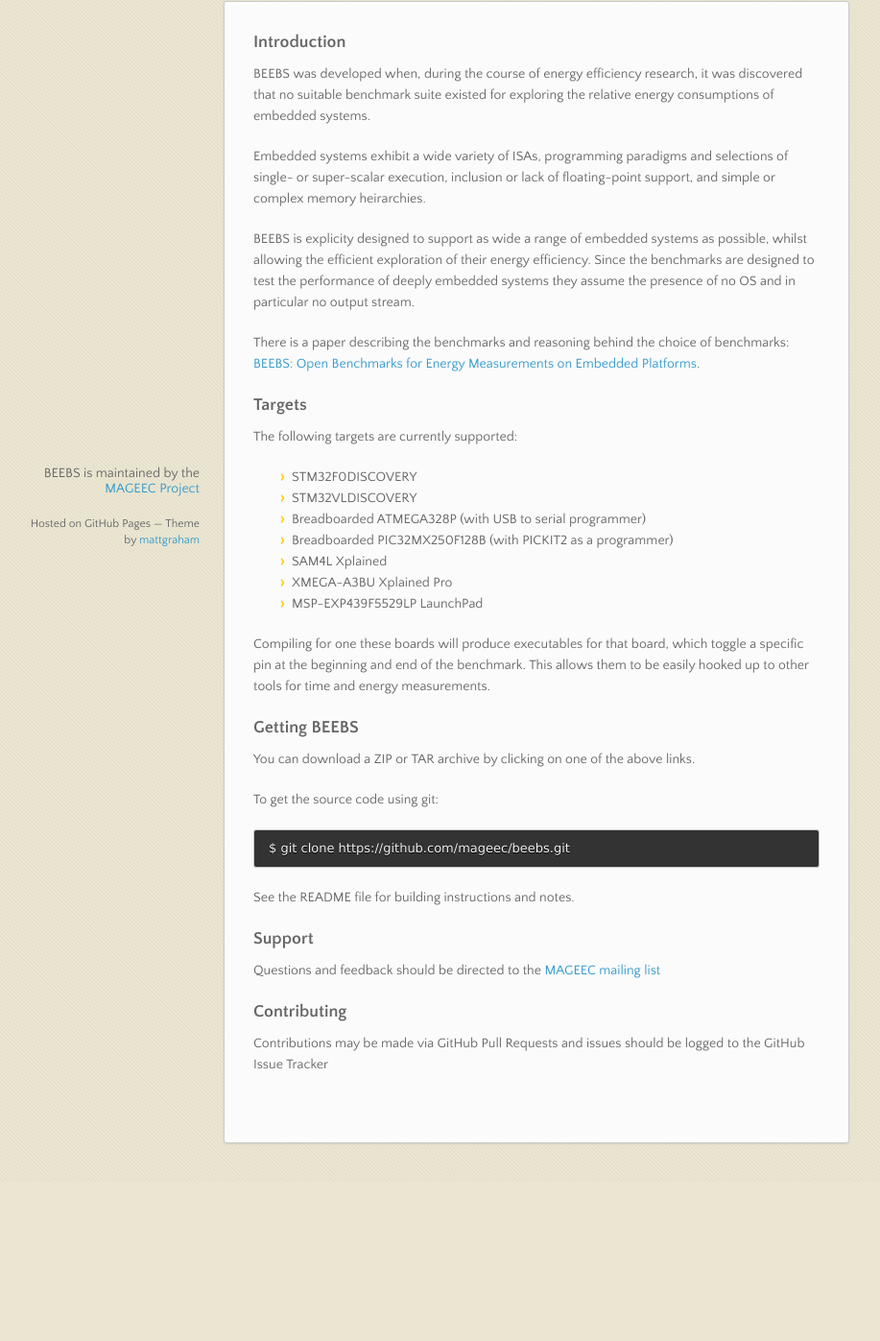
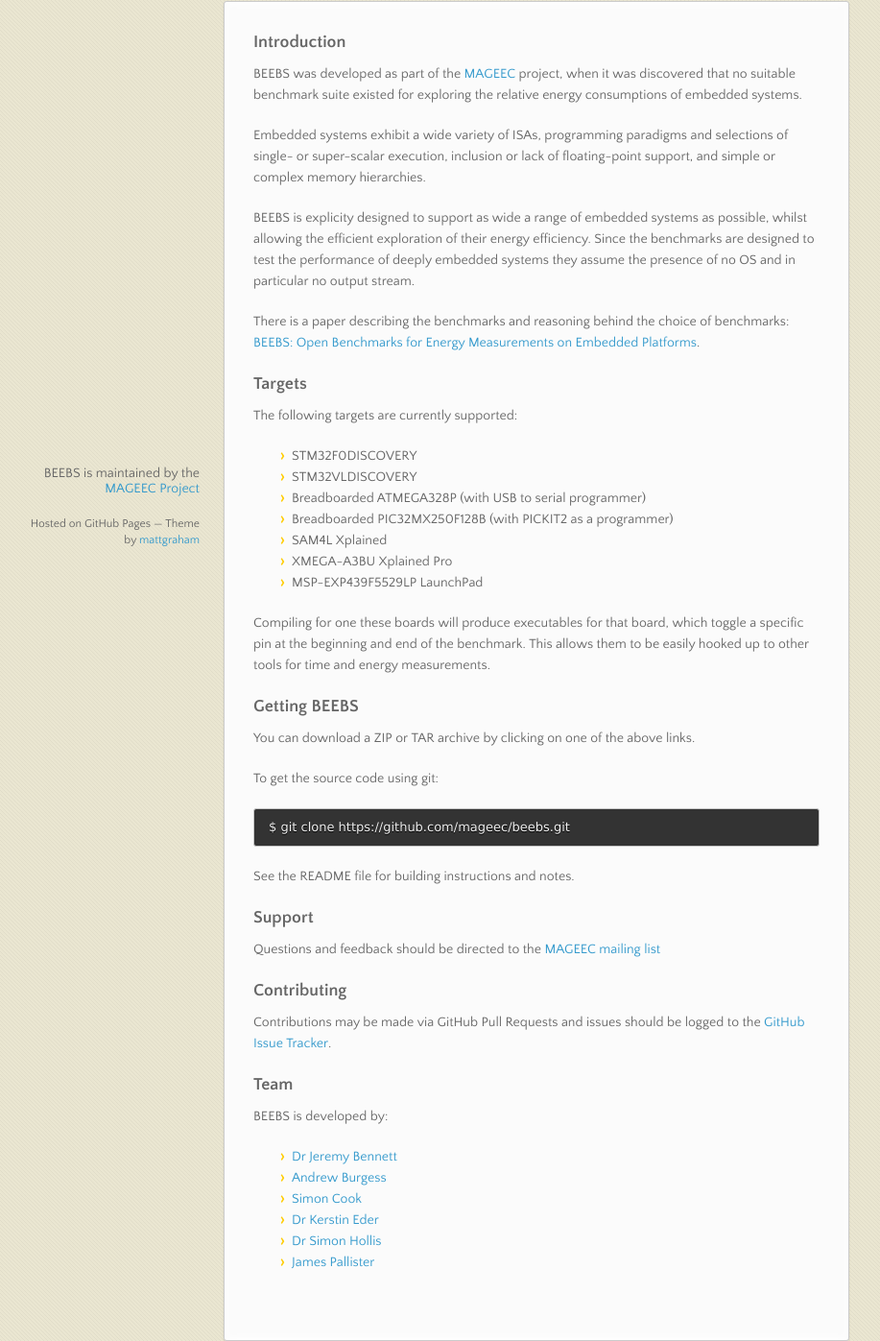
Before and after one commit to mageec/beebs, a plain HTML site: page index.html in a window 1280 px wide. Shown: the part 189-1586 px from the top of the page at 96% size, without its empty margins (82-999 px from the left). Before the commit the page ends 1420 px from the top, so only its background shows below. Drawn offline with nearby package versions, Linux system fonts and the light colour scheme.

Commit message:
Updated website based on initial feedback

```diff
--- a/index.html
+++ b/index.html
@@ -24,7 +24,7 @@
       <div id="banner">
         <span id="logo"></span>
 
-        <a href="https://github.com/mageec/beebs" class="button fork"><strong>View On GitHub</strong></a>
+        <a href="https://github.com/mageec/beebs/tree/beebs-2_0" class="button fork"><strong>View On GitHub</strong></a>
         <div class="downloads">
           <span>Downloads:</span>
           <ul>
@@ -42,9 +42,9 @@
         <h3>
 <a name="introduction" class="anchor" href="#introduction"><span class="octicon octicon-link"></span></a>Introduction</h3>
 
-<p>BEEBS was developed when, during the course of energy efficiency research, it was discovered that no suitable benchmark suite existed for exploring the relative energy consumptions of embedded systems.</p>
+<p>BEEBS was developed as part of the <a href="https://github.com/mageec">MAGEEC</a> project, when it was discovered that no suitable benchmark suite existed for exploring the relative energy consumptions of embedded systems.</p>
 
-<p>Embedded systems exhibit a wide variety of ISAs, programming paradigms and selections of single- or super-scalar execution, inclusion or lack of floating-point support, and simple or complex memory heirarchies.</p>
+<p>Embedded systems exhibit a wide variety of ISAs, programming paradigms and selections of single- or super-scalar execution, inclusion or lack of floating-point support, and simple or complex memory hierarchies.</p>
 
 <p>BEEBS is explicity designed to support as wide a range of embedded systems as possible, whilst allowing the efficient exploration of their energy efficiency. Since the benchmarks are designed to test the performance of deeply embedded systems they assume the presence of no OS and in particular no output stream.</p>
 
@@ -85,7 +85,20 @@
 <h3>
 <a name="contributing" class="anchor" href="contributing"><span class="octicon octicon-link"></span></a>Contributing</h3>
 
-<p>Contributions may be made via GitHub Pull Requests and issues should be logged to the GitHub Issue Tracker</p>
+<p>Contributions may be made via GitHub Pull Requests and issues should be logged to the <a name="BEEBS Issue Tracker" href="https://github.com/mageec/beebs/issues">GitHub Issue Tracker</a>.</p>
+
+<h3>
+<a name="team" class="anchor" href="team"><span class="octicon octicon-link"></span></a>Team</h3>
+
+<p>BEEBS is developed by:</p>
+
+<ul><li><a name="Jeremy Bennett" href="http://www.embecosm.com/about/">Dr Jeremy Bennett</a></li>
+<li><a name="Andrew Burgess" href="http://www.embecosm.com/about/">Andrew Burgess</a></li>
+<li><a name="Simon Cook" href="http://www.embecosm.com/about/">Simon Cook</a></li>
+<li><a name="Dr Kerstin Eder" href="http://www.cs.bris.ac.uk/home/eder">Dr Kerstin Eder</a></li>
+<li><a href="Dr Simon Hollis" href="http://www.cs.bris.ac.uk/home/simon">Dr Simon Hollis</a></li>
+<li><a href="James Pallister" href="http://www.embecosm.com/about/">James Pallister</a></li></ul>
+
       </section>
       <footer>
         <p>BEEBS is maintained by the <a href="https://github.com/mageec">MAGEEC Project</a></p>
```
